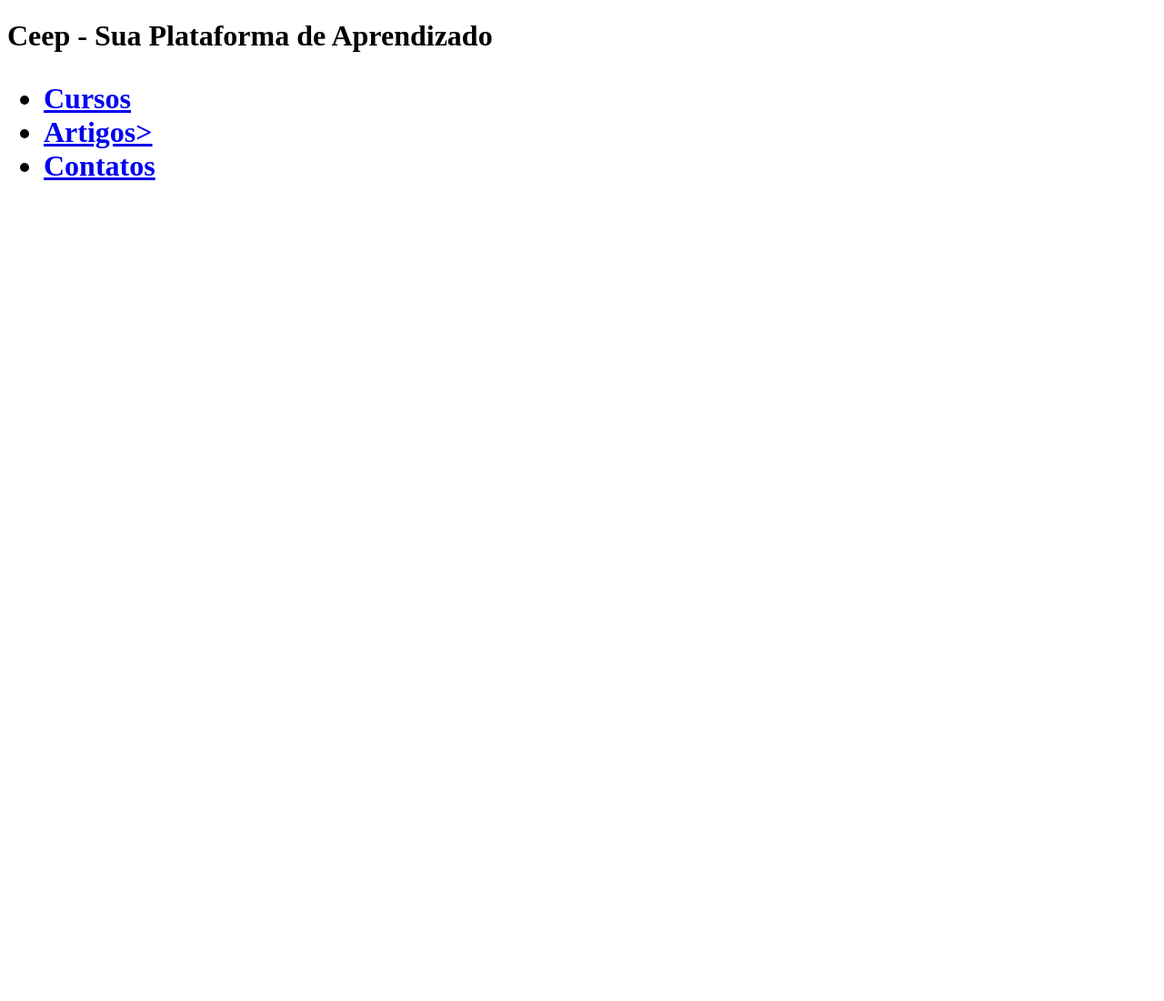
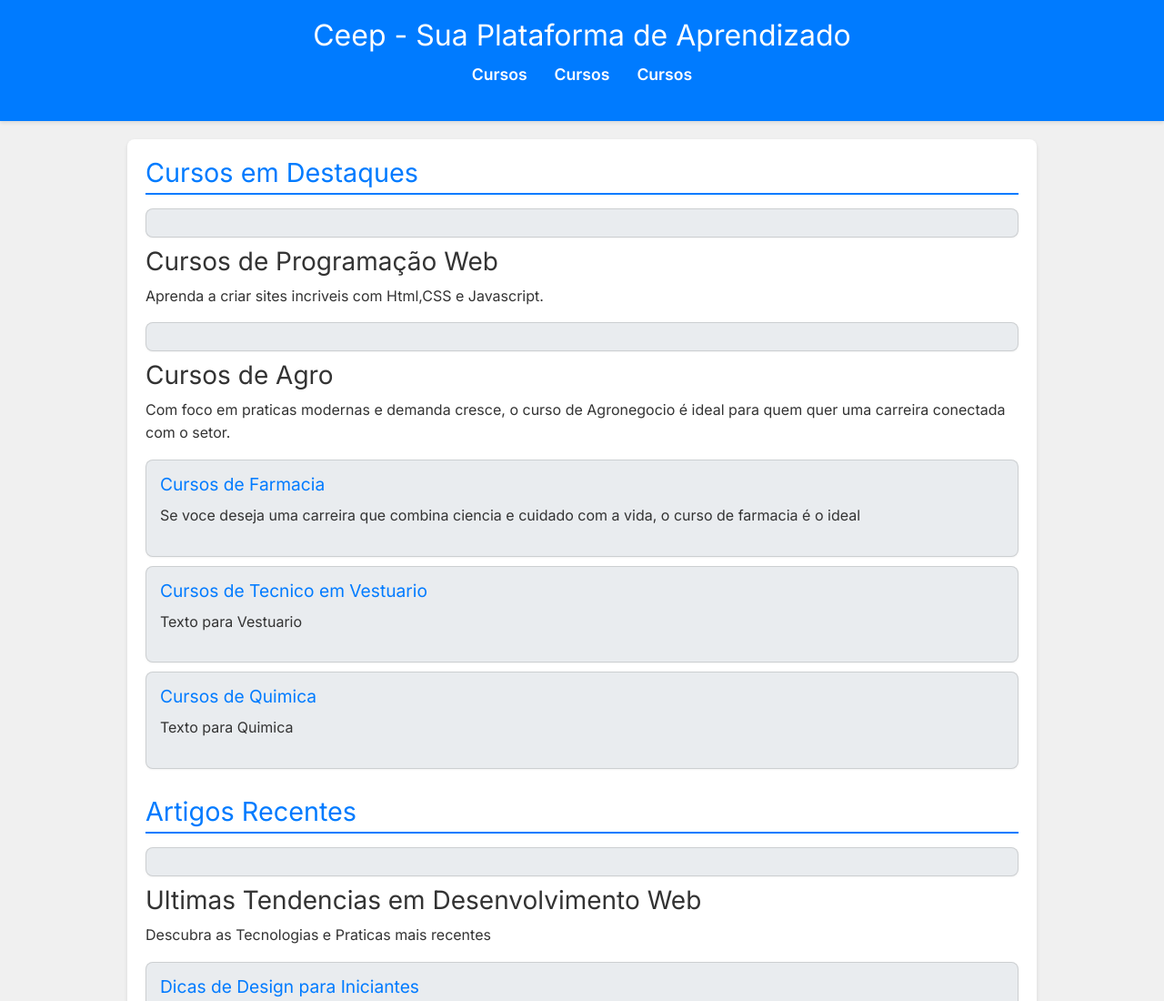
Before and after one commit to canetinha1/Designer-Inspirado, a plain HTML site: page index.html in a window 1280 px wide. Shown: the top 1100 px of the page at 91% size. Before the commit the page ends 800 px from the top, so only its background shows below. Drawn offline with nearby package versions, Linux system fonts and the light colour scheme.

Commit message:
Update index.html

```diff
--- a/index.html
+++ b/index.html
@@ -2,19 +2,83 @@
 <html lang="en">
 <head>
     <meta charset="UTF-8">
+
+    <link href="https://cdn.jsdelivr.net/npm/]bootstrap@5.3.6/dist/css/bootstrap.min.css" rel="stylesheet" integrity="sha384-4Q6Gf2aSP4eDXB8Miphtr37CMZZQ5oXLH2yaXMJ2w8e2ZtHTl17GptT4jmndRuHDT"
+    crossorigin="anonymous">
     <meta name="viewport" content="width=device-width, initial-scale=1.0">
-    <title>Designer Inspirado do Ceep</title>
+    <title>Desing Inspirado No Ceep</title>
+    <link href="https://fonts.googleapis.com/css2?family=Roboto:ital,wght@0,100..900;1,100..900&display=swap" rel="stylesheet">
+    <link rel="stylesheet" href="style.css">
 </head>
+
 <body>
     <header>
-        <h1>Ceep - Sua Plataforma de Aprendizado
-            <Nav>
-                <Ul>
+        <h1>Ceep - Sua Plataforma de Aprendizado</h1>
+            <nav>
+                <ul>
                     <li><a href="#cursos">Cursos</a></li>
-                    <li><a href="#artigos">Artigos></a></li>
-                    <li><a href="#contato">Contatos</a></li>
-                </Ul>
-            </Nav>
+                    <li><a href="#artigos">Cursos</a></li>
+                    <li><a href="#contatos">Cursos</a></li>
+                </ul>
+            </nav>
     </header>
+
+    <main>
+        <section id="cursos">
+            <h2>Cursos em Destaques</h2>
+            <div class="card"></div>
+            <h3>Cursos de Programação Web</h3>
+            <p>Aprenda a criar sites incriveis com Html,CSS e Javascript.</p>
+
+        </div>
+        <div class="card"></div>
+        <h3>Cursos de Agro</h3>
+        <p>Com foco em praticas modernas e demanda cresce, o curso de Agronegocio é ideal para quem quer uma carreira conectada com o setor.</p>
+    </div>
+
+    <div class="card">
+        <h3>Cursos de Farmacia</h3>
+        <p>Se voce deseja uma carreira que combina ciencia e cuidado com a vida, o curso de farmacia é o ideal</p>
+        </div>
+
+        <div class="card">
+            <h3>Cursos de Tecnico em Vestuario</h3>
+            <p>Texto para Vestuario</p>
+            </div>
+
+            <div class="card">
+                <h3>Cursos de Quimica</h3>
+                <p>Texto para Quimica</p>
+                </div>
+
+        </section>
+
+    <section id="artigos">
+        <h2>Artigos Recentes</h2>
+        <div class="card"></div>
+        <h3>Ultimas Tendencias em Desenvolvimento Web</h3>
+        <p>Descubra as Tecnologias e Praticas mais recentes</p>
+    </div>
+
+    <div class="card">
+        <h3>Dicas de Design para Iniciantes</h3>
+        <p>Aprenda os principios basicos do design e como aplica-los.</p>
+        </div>
+</section>
+
+<section id="contato">
+    <h2>Entre em contato</h2>
+    <div class="form-container">
+    <form id="contactForm">
+            <label for="nome">Nome:</label>
+            <input type="text" id="nome" name="nome" required>
+
+            <label for="email">Email:</label>
+            <input type="email" id="email" name="email" required>
+
+            <label for="mensagem">Mensagem:</label>
+            <textarea id="Mensagem" name="Mensagem" rows="5" required>
+
+    </main>
 </body>
-</html>
+</html>]
```
